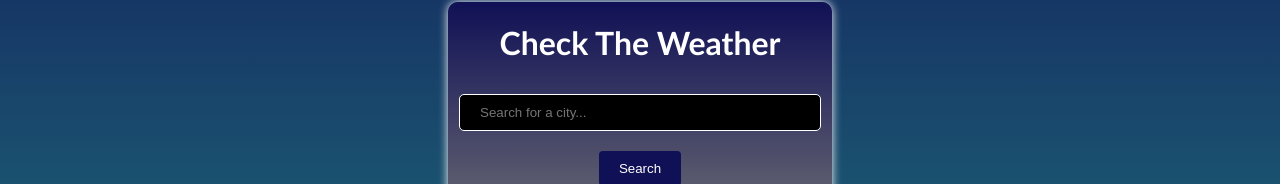
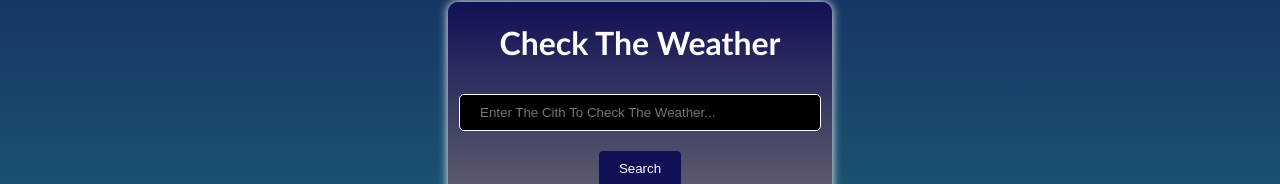
Before and after one commit to Somgester/Weather-App, a plain HTML site: page index.html in a window 1280 px wide. Shown: the part 272-456 px from the top of the page. Drawn offline with Linux system fonts and the light colour scheme.

Commit message:
Final Commit

```diff
--- a/index.html
+++ b/index.html
@@ -6,11 +6,11 @@
     <title>Somgester : Weather Web Application</title>
     <link href="style.css" rel="stylesheet">
   </head>
-  <body>
     <div class="container">
       <h1>Check The Weather</h1>
       <div class="search-box">
-        <input type="text" id="search-box" placeholder="Search for a city...">
+        <input type="text" id="search-box" placeholder="Enter The Cith To Check The Weather...">
+        <br>
         <button id="submit">Search</button>
       </div>
       <h2 id="city"></h2>
```
